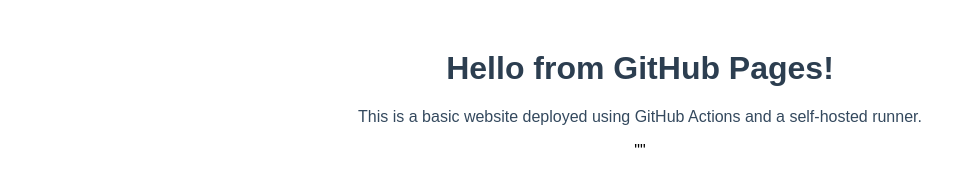
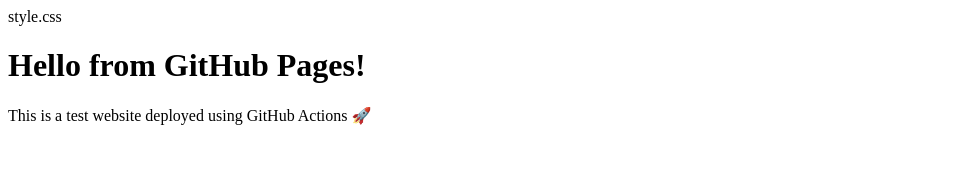
Before and after one commit to Av0413/my-website, a plain HTML site: page index.html in a window 1280 px wide. Shown: the whole page, without its empty margins (0-976 px from the left). Drawn offline with Linux system fonts and the light colour scheme.

Commit message:
deploy: f7999131f1889da662763cc0efa58cf4ef9d60e9

```diff
--- a/index.html
+++ b/index.html
@@ -1,25 +1,11 @@
 <!DOCTYPE html>
-<html lang="en">
-<head>
-    <meta charset="UTF-8">
-    <meta name="viewport" content="width=device-width, initial-scale=1.0">
-    <title>My GitHub Pages Website</title>
-    <style>
-        body {
-            font-family: Arial, sans-serif;
-            text-align: center;
-            margin-top: 50px;
-        }
-        h1 {
-            color: #2c3e50;
-        }
-        p {
-            color: #34495e;
-        }
-    </style>
-</head>
-<body>
+<html>
+  <head>
+    <title>My GitHub Pages Site</title>
+    style.css
+  </head>
+  <body>
     <h1>Hello from GitHub Pages!</h1>
-    <p>This is a basic website deployed using GitHub Actions and a self-hosted runner.</p>
-</body>
-</html>"<!-- test push -->"
+    <p>This is a test website deployed using GitHub Actions 🚀</p>
+  </body>
+</html>
```
